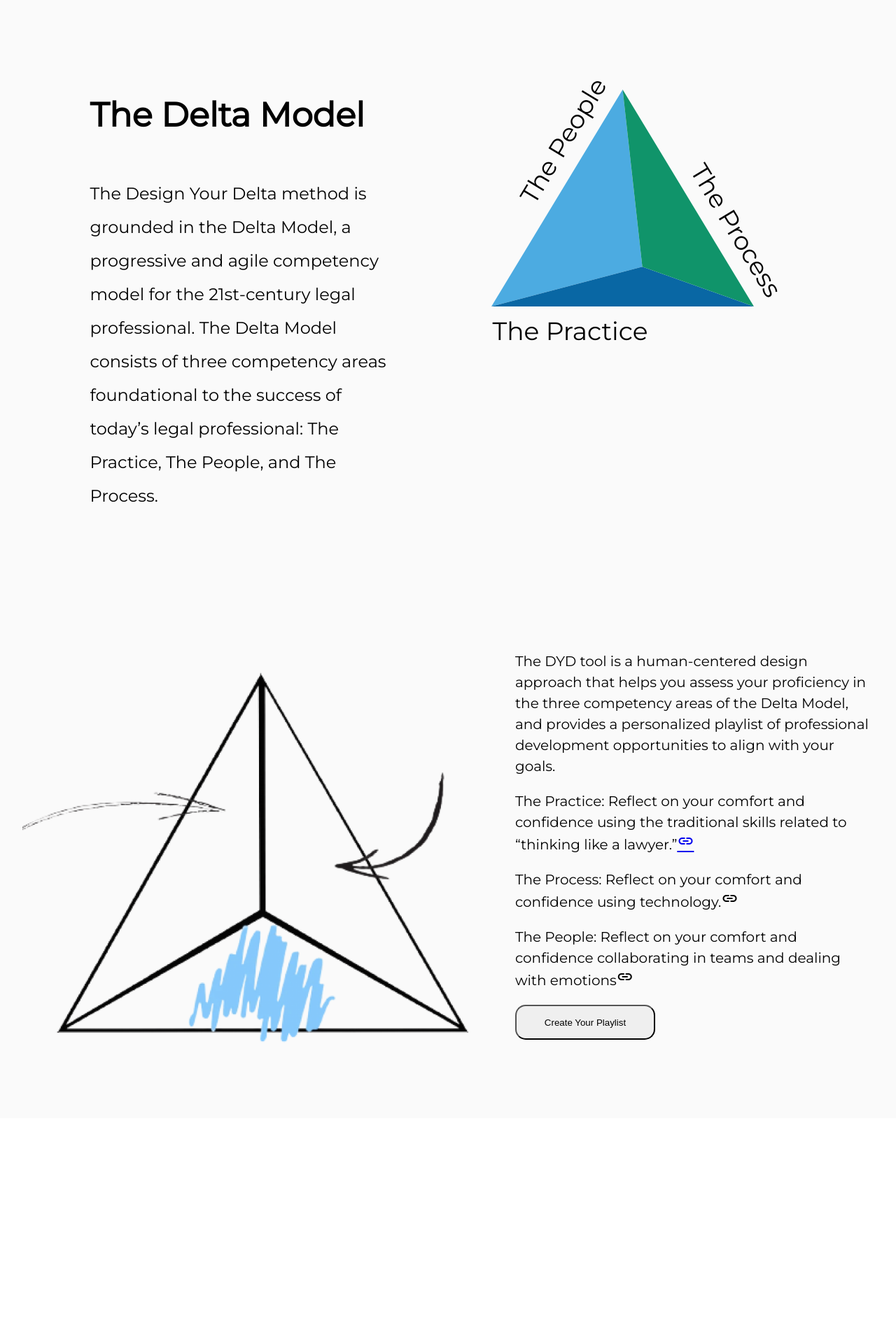
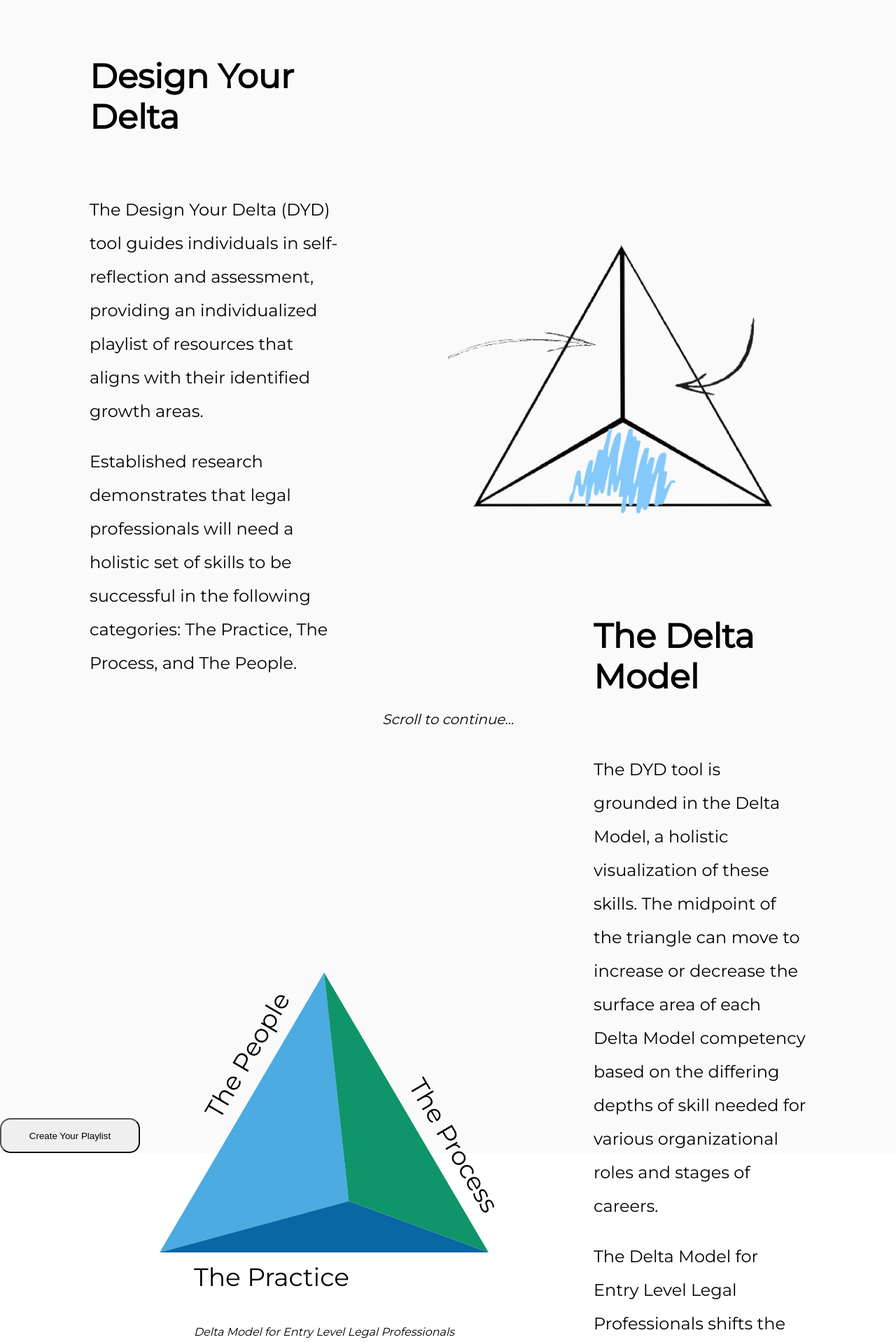
Before and after one commit to cs394-s23/delta-lab, a React (Create React App) app: page / in a window 1280 px wide. Shown: the part 22-1940 px from the top of the page at 70% size. Before the commit the page ends 1620 px from the top, so only its background shows below. Built offline with nearby package versions, Linux system fonts and the light colour scheme.

Commit message:
first two page styling almost done

```diff
--- a/src/App.css
+++ b/src/App.css
@@ -102,26 +102,50 @@ hr {
   width : 100%;
 }
 
+
+/*Screen 1 CSS STYLING*/
 .dyd {
-  display : flex;
-  width : 100%;
+  width : 80%;
   height : 100vh;
+  margin: auto;
+}
+
+.dyd-content {
+  display: flex;
   justify-content: center;
   align-items: center;
+  padding-top: 50px;
+}
+
+.dyd h1 {
+  font-family: 'Montserrat', sans-serif;
+  font-size: 48px;
+  font-weight: bold;
+  margin-bottom: 80px;
 }
 
 .dyd img {
+  width : 50%;
   height : auto;
-  width : 55%;
 }
 .dyd .description {
-  width : 40%;
+  margin-right: 15%;
 }
 .description p {
-  line-height: 1.5;
+  line-height: 2;
   font-family: 'Montserrat', sans-serif;
+  font-size : 24px;
+}
+
+.scroll-continue {
+  text-align: center;
+  font-family: 'Montserrat', sans-serif;
+  font-style: italic;
   font-size : 20px;
 }
+
+/* END OF SCREEN 1 STYLING */
+
 .create {
   border-radius : 15px;
   width : 200px;
--- a/src/components/HomePage.jsx
+++ b/src/components/HomePage.jsx
@@ -27,49 +27,36 @@ const HomePage = () => {
     <>
       <header>logo and nav</header>
       <main>
+        <div className='dyd'>
+          <div className='dyd-content'>
+            <div className='description'>
+              <h1> Design Your Delta </h1>
+              <p>The Design Your Delta (DYD) tool guides individuals in self-reflection and assessment, providing an individualized playlist of resources that aligns with their identified growth areas.</p>
+              <p>Established research demonstrates that legal professionals will need a holistic set of skills to be successful in the following categories: The Practice, The Process, and The People.</p>
+            </div>
+            <img src={triangle}></img>
+          </div>
+          <div className='scroll-continue'>
+            <p> Scroll to continue...</p>
+          </div>
+        </div>
         <div className="home-page">
-            <div className="home-content">
-                <div className="text-content">
-                    <h1> The Delta Model </h1>
-                    <p> The Design Your Delta method is grounded in the Delta Model, a progressive and agile competency model for the 21st-century legal professional. The Delta Model consists of three competency areas foundational to the success of today’s legal professional: The Practice, The People, and The Process.</p>
-                </div>
-                <TriangleGraph/>
+          <div className="home-content">
+            <div className='image-content'>
+              <TriangleGraph/>
+              <p>Delta Model for Entry Level Legal Professionals</p>
             </div>
-
+              <div className="text-content">
+                  <h1> The Delta Model </h1>
+                  <p>The DYD tool is grounded in the Delta Model, a holistic visualization of these skills. The midpoint of the triangle can move to increase or decrease the surface area of each Delta Model competency based on the differing depths of skill needed for various organizational roles and stages of careers.</p>
+                  <p>The Delta Model for Entry Level Legal Professionals shifts the midpoint slightly to the right to demonstrate that regardless of the organizational role of a newly licensed attorney, the People skills are universally most critical to this success, followed by the Process and the Practice.</p>
+              </div>
+          </div>
+          <div className='scroll-continue'>
+            <p> Scroll to continue...</p>
+          </div>
         </div>
-        <div className='dyd'>
-         <img src={triangle}></img>
-         <div className='description'>
-         <p>
-         The DYD tool is a human-centered design approach that helps you assess your proficiency in the three competency areas of the Delta Model,
-         and provides a personalized playlist of professional development opportunities to align with your goals.
-         </p>
-         <p>
-        The Practice: Reflect on your comfort and confidence using the traditional skills related to “thinking like a lawyer.”
-         <span class="material-symbols-outlined"> <a href='https://www.law.georgetown.edu/wp-content/uploads/2017/10/Skills-Inventory.pdf'>link</a></span>
-         </p>
-         <p>
-        The Process: Reflect on your comfort and confidence using technology.
-         <span class="material-symbols-outlined"> link</span>
-         </p>
-         <p>
-        The People: Reflect on your comfort and confidence collaborating in teams and dealing with emotions
-         <span class="material-symbols-outlined"> link</span>
-         </p>
-
-
-
-
-
-
-
-
-
-
-
-
-
-         <Link
+        <Link
             activeClass='active'
             to='formBox'
             spy={true}
@@ -80,15 +67,6 @@ const HomePage = () => {
               Create Your Playlist
             </button>
           </Link>
-
-         </div>
-
-
-
-
-
-
-        </div>
         {buttonClicked && (
           <Element name='formBox'>
             <FormBox />
--- a/src/components/TriangleGraph.jsx
+++ b/src/components/TriangleGraph.jsx
@@ -17,8 +17,8 @@ const TriangleGraph = () => {
   ];
 
   useEffect(() => {
-    const width = 575;
-    const height = 410;
+    const width = 670;
+    const height = 500;
 
     if (!d3.select(ref.current).select("svg").empty()) {
       return; // If the SVG element already exists, don't do anything
--- a/src/components/styles/HomePage.css
+++ b/src/components/styles/HomePage.css
@@ -47,20 +47,31 @@
   }
 
 .home-page {
-    width: 100vw;
+    width: 80%;
     height: 100vh;
-    background-color: rgb(250, 250, 250);
+    margin: auto;
 }
 
 .home-content {
     display: flex;
     justify-content: center;
-    padding-top: 10vh;
+    align-items: center;
+    padding-top: 50px;
 }
 
 .text-content {
-    padding: 25px;
-    width: 35%;
+  margin-left: 50px;
+}
+
+.image-content {
+  text-align: center;
+}
+
+.image-content p {
+  margin-top: 50px;
+  font-family: 'Montserrat', sans-serif;
+  font-size : 16px;
+  font-style: italic;
 }
 
 .text-content p {
@@ -73,7 +84,7 @@
     font-family: 'Montserrat', sans-serif;
     font-size: 48px;
     font-weight: bold;
-    margin-bottom: 60px;
+    margin-bottom: 80px;
 }
 .form-box {
   display: flex;
```
